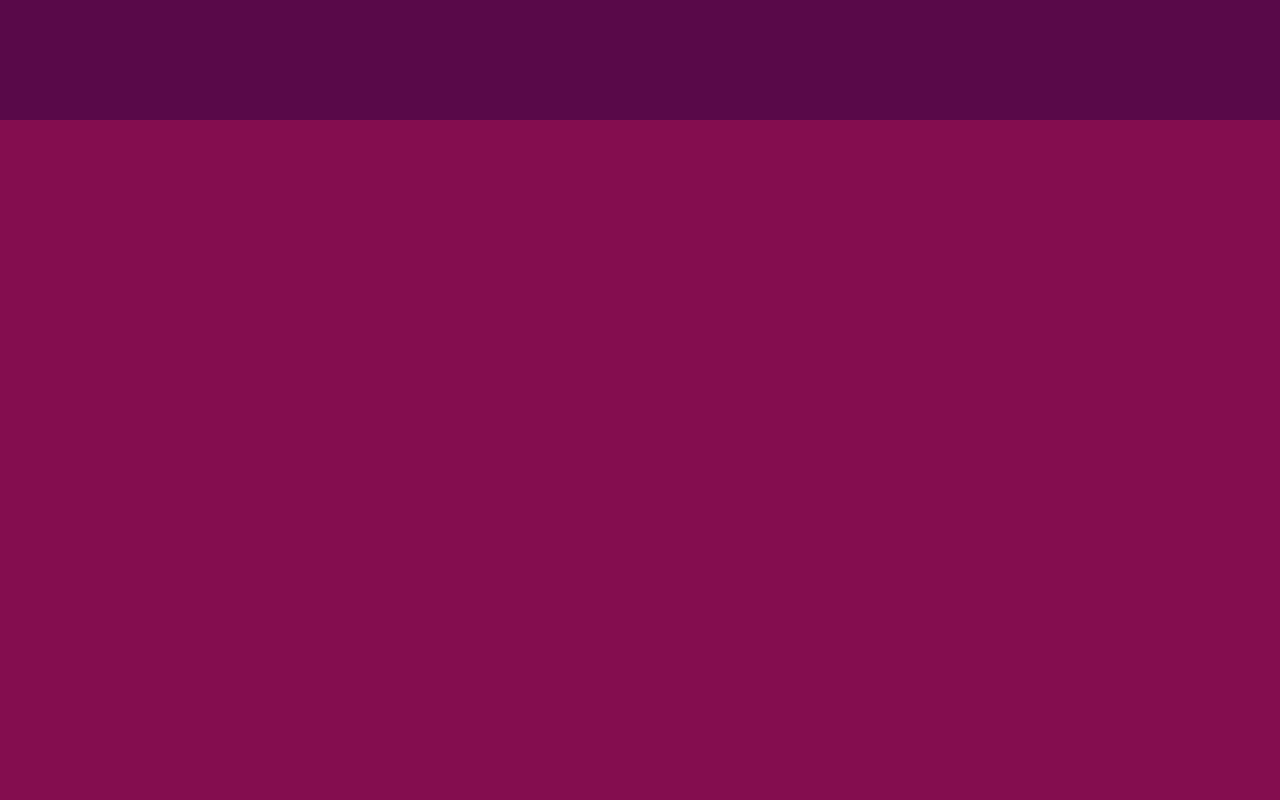
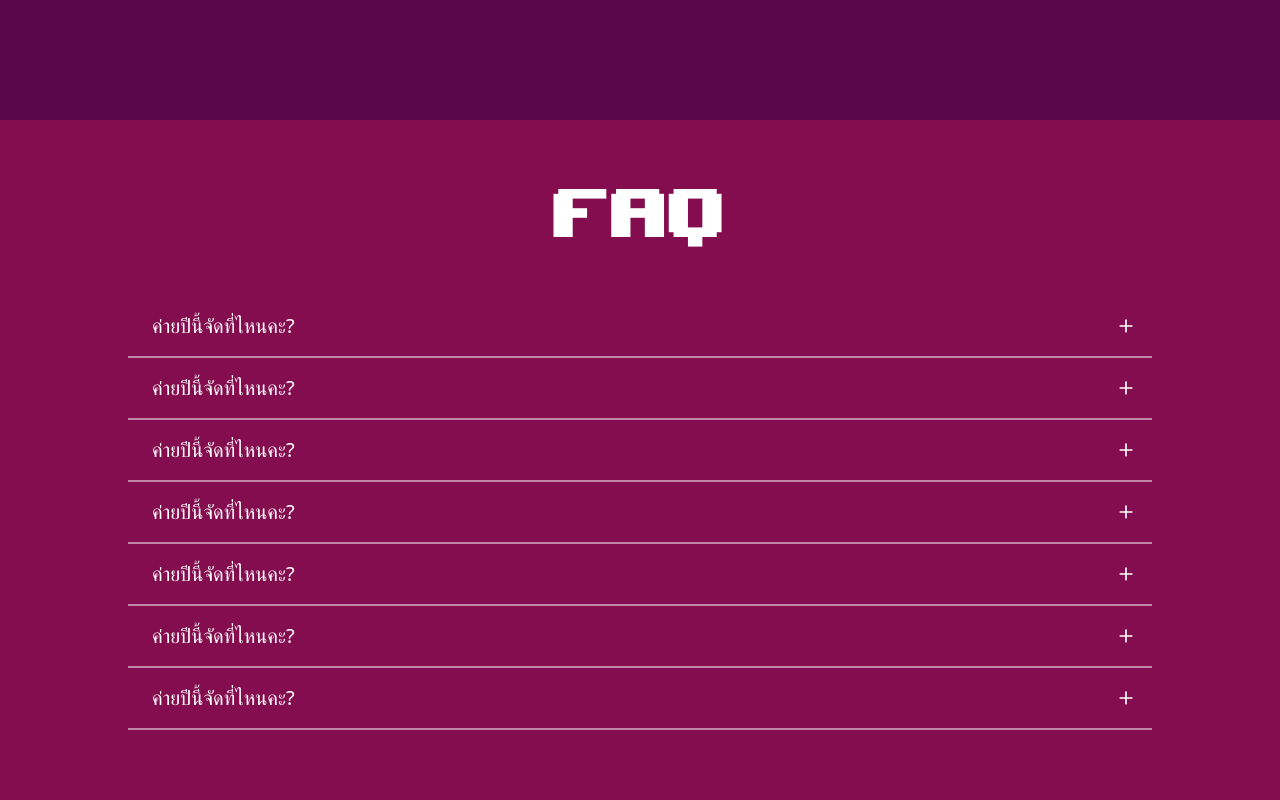
Before and after one commit to cpe-kmutt-student/comcamp33, a Next.js app: page /home in a window 1280 px wide. Shown: the part 3820-4620 px from the top of the page. Built offline with nearby package versions, Linux system fonts and the light colour scheme.

Commit message:
feat:faq

```diff
--- a/package.json
+++ b/package.json
@@ -14,6 +14,8 @@
     "next-auth": "^4.2.1",
     "react": "17.0.2",
     "react-dom": "17.0.2",
+    "react-icons": "^4.3.1",
+    "react-scroll": "^1.8.6",
     "react-scroll-parallax": "^3.0.4"
   },
   "devDependencies": {
--- /dev/null
+++ b/src/components/faq-question.js
@@ -0,0 +1,31 @@
+export const Data = [
+    {
+      question: 'ค่ายปีนี้จัดที่ไหนคะ?',
+      answer: 'จัดออนไลน์ 100% ค่ะ'
+    },
+    {
+      question: 'ค่ายปีนี้จัดที่ไหนคะ?',
+      answer: 'จัดออนไลน์ 100% ค่ะ'
+    },
+    {
+      question: 'ค่ายปีนี้จัดที่ไหนคะ?',
+      answer: 'จัดออนไลน์ 100% ค่ะ'
+    },
+    {
+      question: 'ค่ายปีนี้จัดที่ไหนคะ?',
+      answer: 'จัดออนไลน์ 100% ค่ะ'
+    },
+    {
+      question: 'ค่ายปีนี้จัดที่ไหนคะ?',
+      answer: 'จัดออนไลน์ 100% ค่ะ'
+    },
+    {
+      question: 'ค่ายปีนี้จัดที่ไหนคะ?',
+      answer: 'จัดออนไลน์ 100% ค่ะ'
+    },
+    {
+      question: 'ค่ายปีนี้จัดที่ไหนคะ?',
+      answer: 'จัดออนไลน์ 100% ค่ะ'
+    },
+
+  ];
--- a/src/components/faq.js
+++ b/src/components/faq.js
@@ -1,6 +1,6 @@
 import Image from "next/image";
 import React, { useState } from 'react';
-import { Data } from './Data'
+import { Data } from './faq-question'
 import { FiPlus, FiMinus } from 'react-icons/fi';
 const Faqs = () => {
 
@@ -30,7 +30,7 @@ const Faqs = () => {
 
                 {clicked === index ? (
                   <div className="">
-                    <div className="text-white p-4 pl-6 bg-slate-300/90 text-black text-xl ">{item.answer}</div>
+                    <div className="text-white p-4 pl-6 bg-white/30 text-black text-xl ">{item.answer}</div>
                   </div>
                 ) : null}
               </>
--- a/src/pages/home/index.js
+++ b/src/pages/home/index.js
@@ -3,9 +3,10 @@ import Contact from "../../components/contact";
 import { ParallaxBanner } from "react-scroll-parallax";
 import About from "../../components/about";
 import Condition from "../../components/condition";
+import Timeline from "../../components/timeline";
+import Faqs from "../../components/faq";
 import { Navigation } from "../../components/Navigation";
 import Learning from "../../components/learning";
-import Timeline from "../../components/Timeline";
 const Home = () => {
   return (
     <div className="bg-bg-primary">
@@ -38,9 +39,12 @@ const Home = () => {
       <section className="bg-[#590949] h-[93vh]" id="schedule">
         <Timeline />
       </section>
-      <section className="bg-[#840D4F] h-[100vh]" id="faq"></section>
+      <section className="bg-[#840D4F] h-[100vh]" id="faq">
+        <Faqs/>
+      </section>
       <section className="bg-[#B61157] h-[100vh]" id="contact"><Contact /></section>
       <section className="bg-[] h-[100vh]" id="registration"></section>
+
     </div >
   );
 };
```
Also changed, not shown: 2 other files (tests, documents, lock files or other folders).
